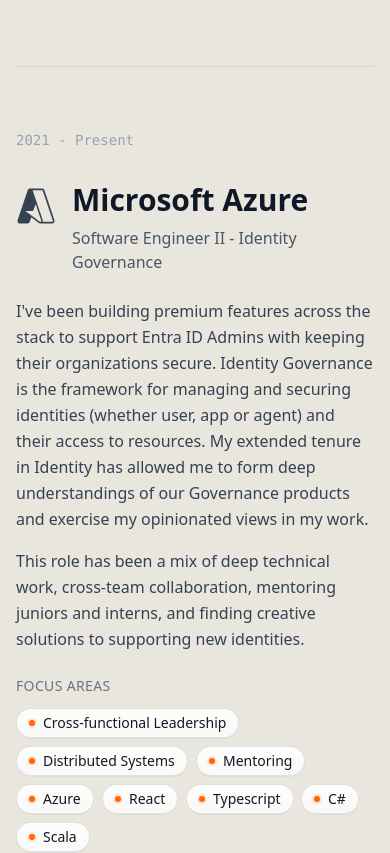
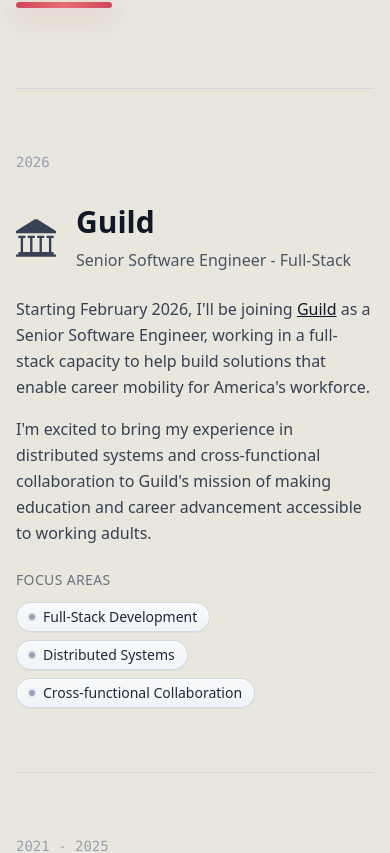
Before and after one commit to pattynextdoor/me, a Next.js app: page / in a window 390 px wide. Shown: the part 2537-3390 px from the top of the page. Built offline with nearby package versions, Linux system fonts and the light colour scheme.

Commit message:
Update Experience

```diff
--- a/app/globals.css
+++ b/app/globals.css
@@ -49,9 +49,9 @@
     padding: 0.25rem 0.75rem; /* py-1 px-3 */
     font-size: 0.875rem; /* text-sm */
     line-height: 1.25rem;
-    color: rgb(17 24 39); /* gray-900 */
-    background: linear-gradient(to bottom, rgb(255 255 255 / 0.92), rgb(255 255 255 / 0.74));
-    border: 1px solid rgb(209 213 219 / 0.7); /* gray-300/70 */
+    color: rgb(31 41 55); /* gray-800 */
+    background: linear-gradient(to bottom, rgb(248 250 252 / 0.95), rgb(241 245 249 / 0.92)); /* slate tint */
+    border: 1px solid rgb(203 213 225 / 0.85); /* slate-300 */
     box-shadow:
       inset 0 1px 0 rgba(255,255,255,0.6),
       0 1px 0 rgba(0,0,0,0.04);
@@ -62,36 +62,18 @@
   .chip:hover {
     transform: translateY(-2px);
     box-shadow:
-      inset 0 1px 0 rgba(255,255,255,0.6),
+      inset 0 1px 0 rgba(255,255,255,0.7),
       0 6px 14px rgba(0,0,0,0.08);
-    border-color: color-mix(in oklch, var(--color-accent), white 70%);
+    border-color: rgb(148 163 184); /* slate-400 */
   }
-  /* Accent glow ring using ::after */
-  .chip::after {
-    content: "";
-    position: absolute;
-    inset: -2px;
-    border-radius: 9999px;
-    background:
-      conic-gradient(from 180deg,
-        color-mix(in oklch, var(--color-accent), transparent 70%) 0deg,
-        transparent 120deg,
-        color-mix(in oklch, var(--color-secondary), transparent 70%) 240deg,
-        transparent 360deg);
-    filter: blur(6px);
-    opacity: 0;
-    transition: opacity 200ms ease;
-    pointer-events: none;
-  }
-  .chip:hover::after { opacity: 0.6; }
 
 
   .chip-dot {
     width: 0.375rem; /* 1.5 */
     height: 0.375rem;
     border-radius: 9999px;
-    background: var(--color-accent);
-    box-shadow: 0 0 0 2px color-mix(in oklch, var(--color-accent), transparent 85%);
+    background: rgb(148 163 184); /* slate-400 */
+    box-shadow: 0 0 0 2px rgba(148, 163, 184, 0.15);
     margin-right: 0.5rem; /* mr-2 */
     flex: none;
   }
--- a/components/Experience.tsx
+++ b/components/Experience.tsx
@@ -6,12 +6,13 @@
 import { SiAmazon } from "react-icons/si";
 import { VscAzure } from "react-icons/vsc";
 import { FaGlobe } from "react-icons/fa";
+import { ImLibrary } from "react-icons/im";
 
 interface ExperienceItem {
   number: string;
   company: string;
   role: string;
-  description: string[];
+  description: (string | JSX.Element)[];
   focusAreas: string[];
   icon: JSX.Element;
 }
@@ -47,9 +48,9 @@
             transition={{ duration: 0.5, delay: 0.2 }}
           >
             {/* Company & Role */}
-            <div className="flex items-start gap-4">
+            <div className="flex items-center gap-5 md:gap-6">
               <div
-                className="text-gray-700 mt-1 flex-shrink-0"
+                className="text-gray-700 flex-shrink-0 flex items-center justify-center leading-none"
                 style={{
                   willChange: 'auto',
                   transform: 'translateZ(0)',
@@ -118,7 +119,35 @@
 
 const experiences: ExperienceItem[] = [
   {
-    number: "2021 - Present",
+    number: "2026",
+    company: "Guild",
+    role: "Senior Software Engineer - Full-Stack",
+    description: [
+      <>
+        Starting February 2026, I'll be joining{" "}
+        <a
+          href="https://guild.com"
+          target="_blank"
+          rel="noopener noreferrer"
+          className="text-gray-900 font-medium underline hover:text-gray-700 transition-colors"
+        >
+          Guild
+        </a>{" "}
+        as a Senior Software Engineer, working in a full-stack capacity to help build solutions that enable career mobility for America's workforce.
+      </>,
+      <>
+        I'm excited to bring my experience in distributed systems and cross-functional collaboration to Guild's mission of making education and career advancement accessible to working adults.
+      </>,
+    ],
+    focusAreas: [
+      "Full-Stack Development",
+      "Distributed Systems",
+      "Cross-functional Collaboration"
+    ],
+    icon: <ImLibrary size={40} />,
+  },
+  {
+    number: "2021 - 2025",
     company: "Microsoft Azure",
     role: "Software Engineer II - Identity Governance",
     description: [
@@ -164,7 +193,18 @@
     company: "Esri",
     role: "Technical SEO Intern",
     description: [
-      "I worked on optimizing SEO for many of Esri's landing sites. Through following SEO best practices, I was able to collaborate with developers to implement structured data.",
+      <>
+        I worked on optimizing SEO for many of{" "}
+        <a
+          href="https://esri.com"
+          target="_blank"
+          rel="noopener noreferrer"
+          className="text-gray-900 font-medium underline hover:text-gray-700 transition-colors"
+        >
+          Esri
+        </a>
+        's landing sites. Through following SEO best practices, I was able to collaborate with developers to implement structured data.
+      </>,
       "This was a fun opportunity to dip my toes into working in an office for the first time."
     ],
     focusAreas: [
@@ -234,6 +274,7 @@
           <h2 className="text-5xl md:text-6xl font-display font-bold text-gray-900">
             Experience
           </h2>
+          <div className="mt-4 h-1.5 w-24 rounded-full bg-gradient-to-r from-[rgb(210,69,88)] via-[rgb(230,109,120)] to-[rgb(210,69,88)] shadow-[0_8px_24px_rgba(210,69,88,0.3)]" />
         </motion.div>
 
         {/* Experience items */}
--- a/components/Projects.tsx
+++ b/components/Projects.tsx
@@ -164,7 +164,7 @@
     >
       <div className="max-w-[1400px] mx-auto w-full">
         <motion.div
-          className="mb-16 md:mb-20 flex flex-col md:flex-row md:items-end md:justify-between gap-8 relative z-10"
+          className="mb-16 md:mb-20 flex flex-col md:flex-row md:items-end md:justify-between gap-8"
           variants={fadeInVariants}
           initial="hidden"
           animate={isInView ? "show" : "hidden"}
```
